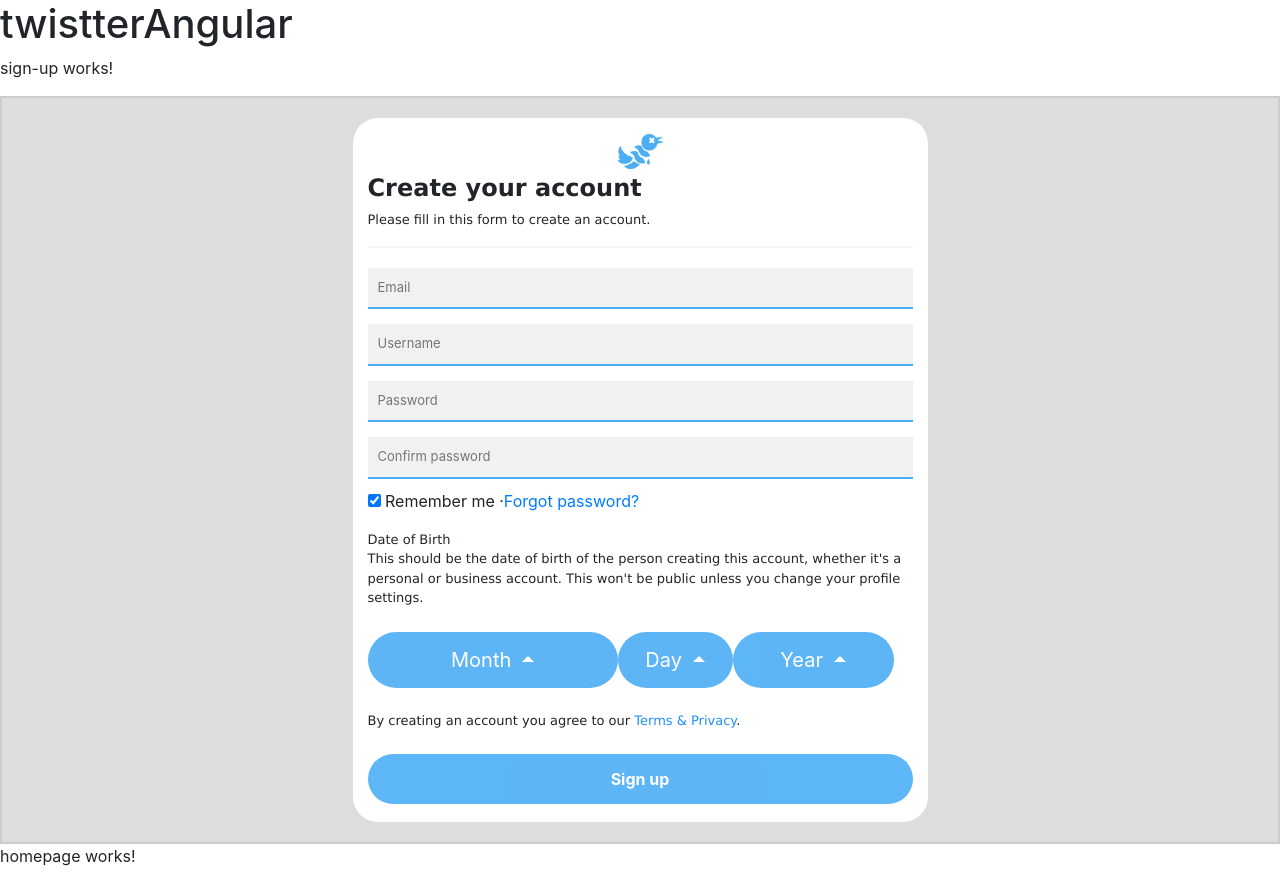
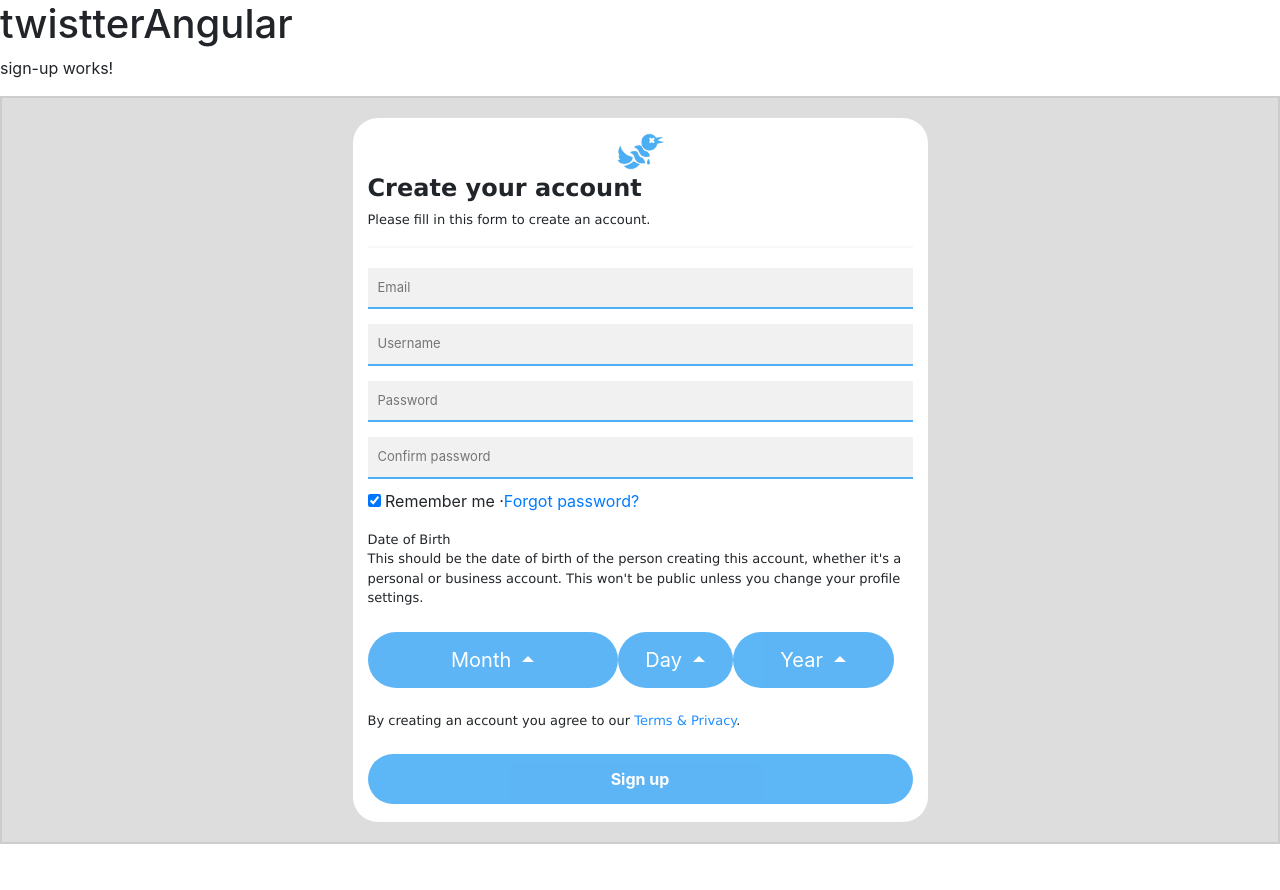
Before and after one commit to YoshiKitaguchi/twistter, an Angular app: page /homepage in a window 1280 px wide. Before the commit this address led to /. Shown: the top 890 px of the page. After the commit the page ends 844 px from the top, so only its background shows below. Built offline with nearby package versions, Linux system fonts and the light colour scheme.

Commit message:
begin add routes

```diff
--- a/src/app/app-routing.module.ts
+++ b/src/app/app-routing.module.ts
@@ -2,7 +2,9 @@ import { NgModule } from '@angular/core';
 import { Routes, RouterModule } from '@angular/router';
 
 
-const routes: Routes = [];
+const routes: Routes = [
+
+];
 
 @NgModule({
   imports: [RouterModule.forRoot(routes)],
--- a/src/app/app.module.ts
+++ b/src/app/app.module.ts
@@ -10,6 +10,12 @@ import { BrowserAnimationsModule } from '@angular/platform-browser/animations';
 // import { ContentService } from './shared/services/content.service';
 import { SignUpComponent } from './sign-up/sign-up.component';
 import { HomepageComponent } from './homepage/homepage.component';
+import { RouterModule, Routes } from '@angular/router';
+
+const appRoutes: Routes = [
+ { path: 'homepage', component: HomepageComponent },
+ { path: 'signup', component: SignUpComponent}
+]
 
 
 @NgModule({
@@ -24,6 +30,7 @@ import { HomepageComponent } from './homepage/homepage.component';
     AppRoutingModule,
     FormsModule,
     BrowserAnimationsModule,
+    RouterModule.forRoot(appRoutes, {enableTracing: true}),
   ],
   providers: [/*ContentService*/],
   bootstrap: [AppComponent]
--- a/src/app/homepage/homepage.component.html
+++ b/src/app/homepage/homepage.component.html
@@ -1,4 +1,4 @@
-<p>homepage works!</p>
+<!-- <p>homepage works!</p>
 <!DOCTYPE html>
 <html lang="en">
 <head>
@@ -37,9 +37,9 @@
         </div>
     </nav>
 
-    <!-- scripts for homepage -->
+
     <script src="https://kit.fontawesome.com/9db5fdd4b8.js" crossorigin="anonymous"></script>
     <script src="https://code.jquery.com/jquery-1.12.4.min.js"></script>
     <script src="https://stackpath.bootstrapcdn.com/bootstrap/3.4.1/js/bootstrap.min.js"></script>
 </body>
-</html>
+</html> -->
--- a/src/styles.css
+++ b/src/styles.css
@@ -1,2 +1,2 @@
 /* You can add global styles to this file, and also import other style files */
-@import "~bootstrap/dist/css/bootstrap.css";
+/* @import "~bootstrap/dist/css/bootstrap.css"; */
```
